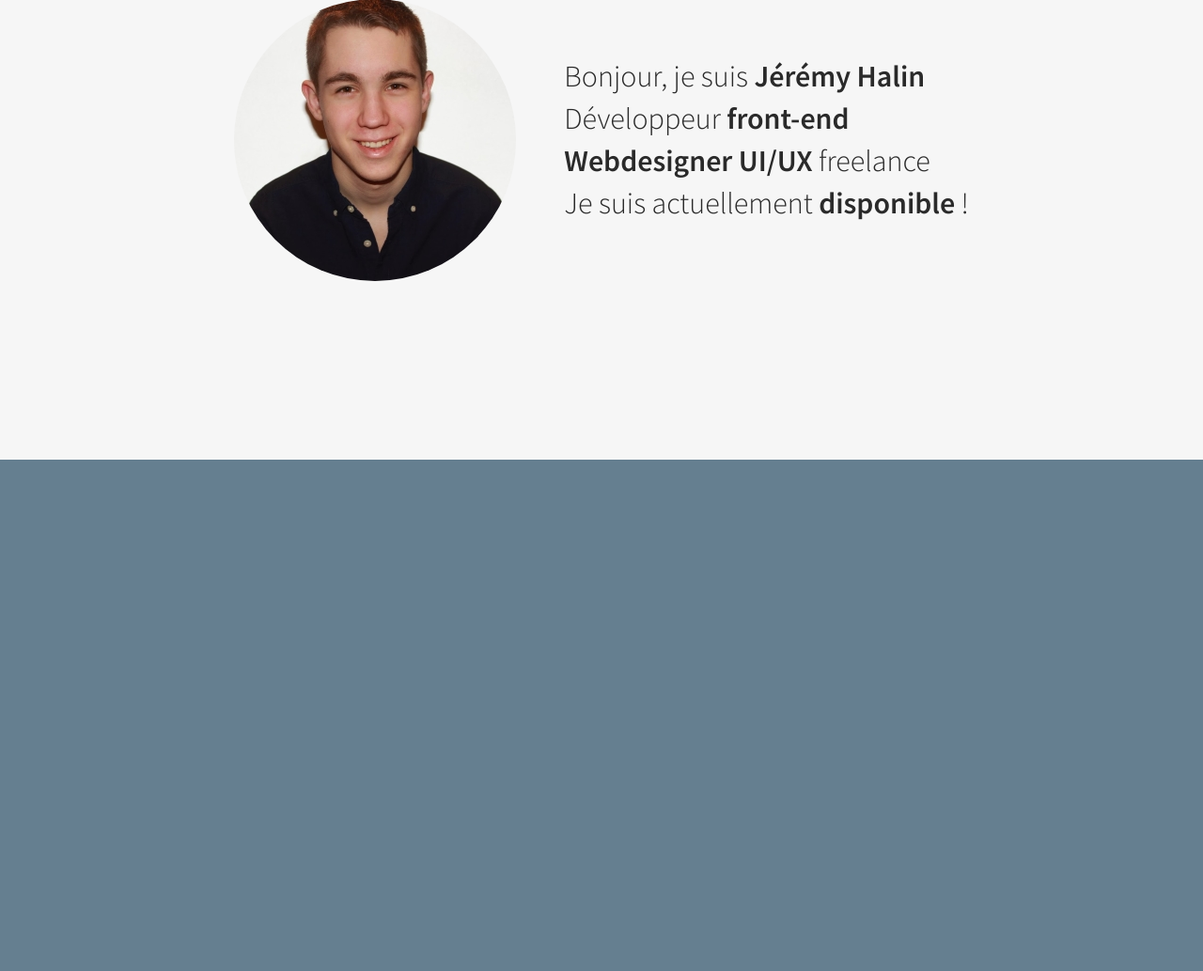
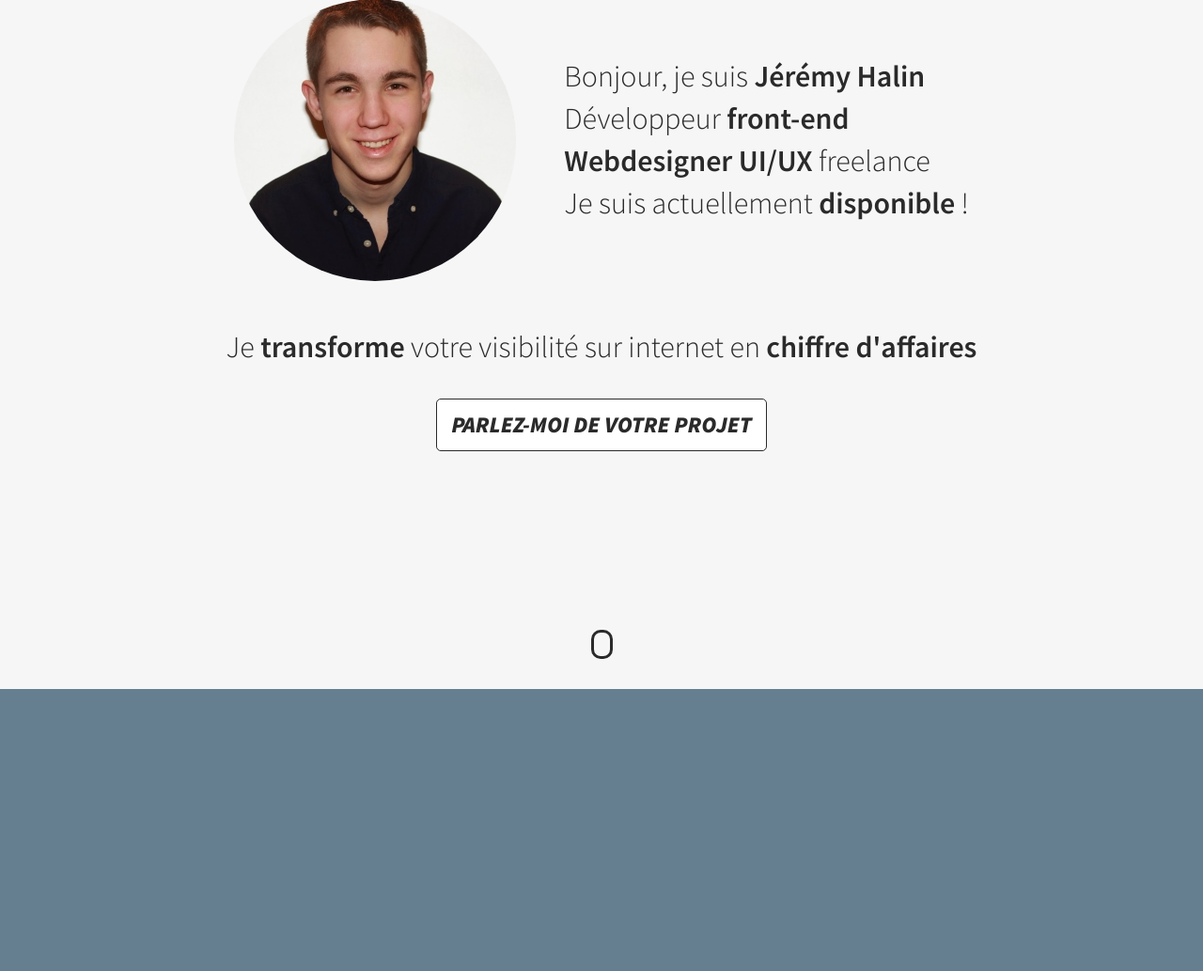
Before and after one commit to HJerem/Portfolio, a PHP site: page / in a window 1280 px wide. Shown: the part 201-1234 px from the top of the page at 94% size. Run offline with PHP 8.4, Linux system fonts and the light colour scheme; some libraries are stand-ins or nearby versions.

Commit message:
About page, Contact page, scroll icon

```diff
--- a/css/main.css
+++ b/css/main.css
@@ -305,6 +305,72 @@ abbr{
 .photo-me{
   border-radius: 50%;
   display: inline-block;
+}
+#mouse-icon{
+  width: 17px;
+  height: 25px;
+  display: block;
+  margin: 0 auto 2rem auto;
+  border: 3px solid #2a2a2a;
+  opacity: 1;
+  -webkit-border-radius: 10px;
+  -moz-border-radius: 10px;
+  -o-border-radius: 10px;
+  border-radius: 10px;
+  -moz-transition: all 0.25s ease-in-out;
+  -webkit-transition: all 0.25s ease-in-out;
+  transition: all 0.25s ease-in-out;
+}
+.mt2rem{
+  margin-top: 2rem !important;
+}
+.mt1rem{
+  margin-top: 1rem !important;
+}
+.mt3rem{
+  margin-top: 3rem;
+}
+
+#mouse-icon:hover:before{
+  margin-top:-30px;
+  opacity:1;
+  -webkit-transform: scaleX(1);
+  -moz-transform: scaleX(1);
+  -o-transform: scaleX(1);
+  transform: scaleX(1);
+}
+
+#scroll-wheel{
+  width: 5px;
+  height: 6px;
+  display: block;
+  position: relative;
+  top: 5px;
+  left: 6px;
+  background: #2a2a2a;
+  -webkit-border-radius: 3px;
+  -moz-border-radius: 3px;
+  -o-border-radius: 3px;
+  border-radius: 3px;
+  -webkit-animation: scrollWheel 1s linear infinite;
+  -moz-animation: scrollWheel1s linear infinite;
+  -o-animation: scrollWheel 1s linear infinite;
+  animation: scrollWheel 0.1s linear infinite;
+}
+
+@-webkit-keyframes scrollWheel {
+  0%   { top:5px; opacity:1; }
+  100% { top:20px; opacity:0; }
+}
+
+@-moz-keyframes scrollWheel {
+  0%   { top:5px; opacity:1; }
+  100% { top:20px; opacity:0; }
+}
+
+@-o-keyframes scrollWheel {
+  0%   { top:5px; opacity:1; }
+  100% { top:20px; opacity:0; }
 }
 
 
@@ -861,6 +927,8 @@ footer {
 .experiments li:hover h3{
     margin-left:1rem;
 }
+
+
 /* ==========================================================================
 CSS Libraries (Animate)
 ========================================================================== */
--- a/index.php
+++ b/index.php
@@ -32,7 +32,15 @@
     <h3><strong>Webdesigner UI/UX</strong> freelance</h3>
     <h3>Je suis actuellement <strong>disponible</strong> !</h3>
   </div>
+
+  <h3 class="mt3rem">Je <strong>transforme</strong> votre visibilité sur internet en <strong>chiffre d'affaires</h3>
+
+  <a href="/contact" class="seethecaseblack mt2rem">Parlez-moi de votre projet</a>
 </section>
+
+<div id="mouse-icon">
+  <div id="scroll-wheel"></div>
+</div>
 
 <section id="last-works">
 
```
Also changed, not shown: apropos.php (+2 -5 lines), contact.php (+1 -8 lines).
